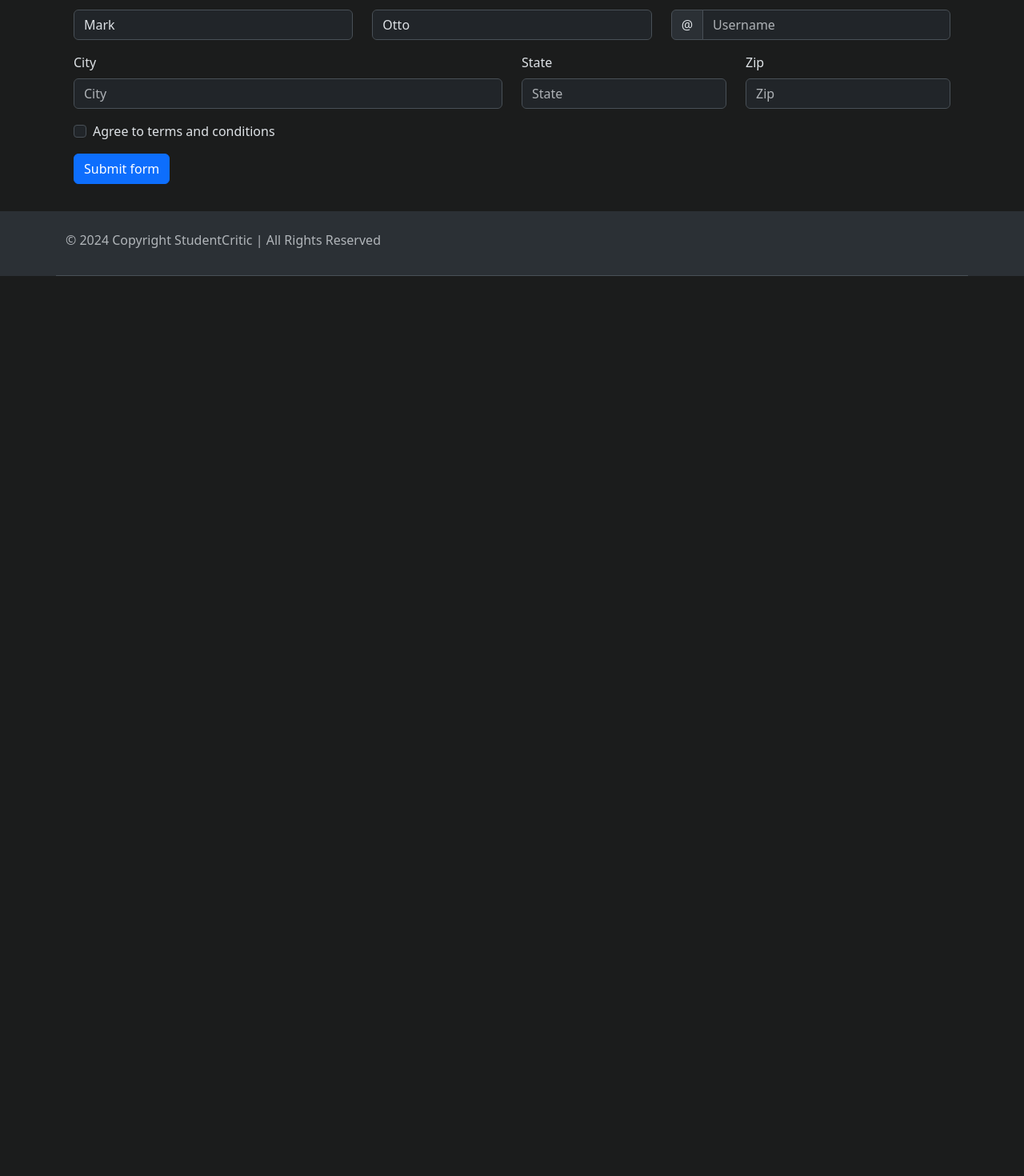
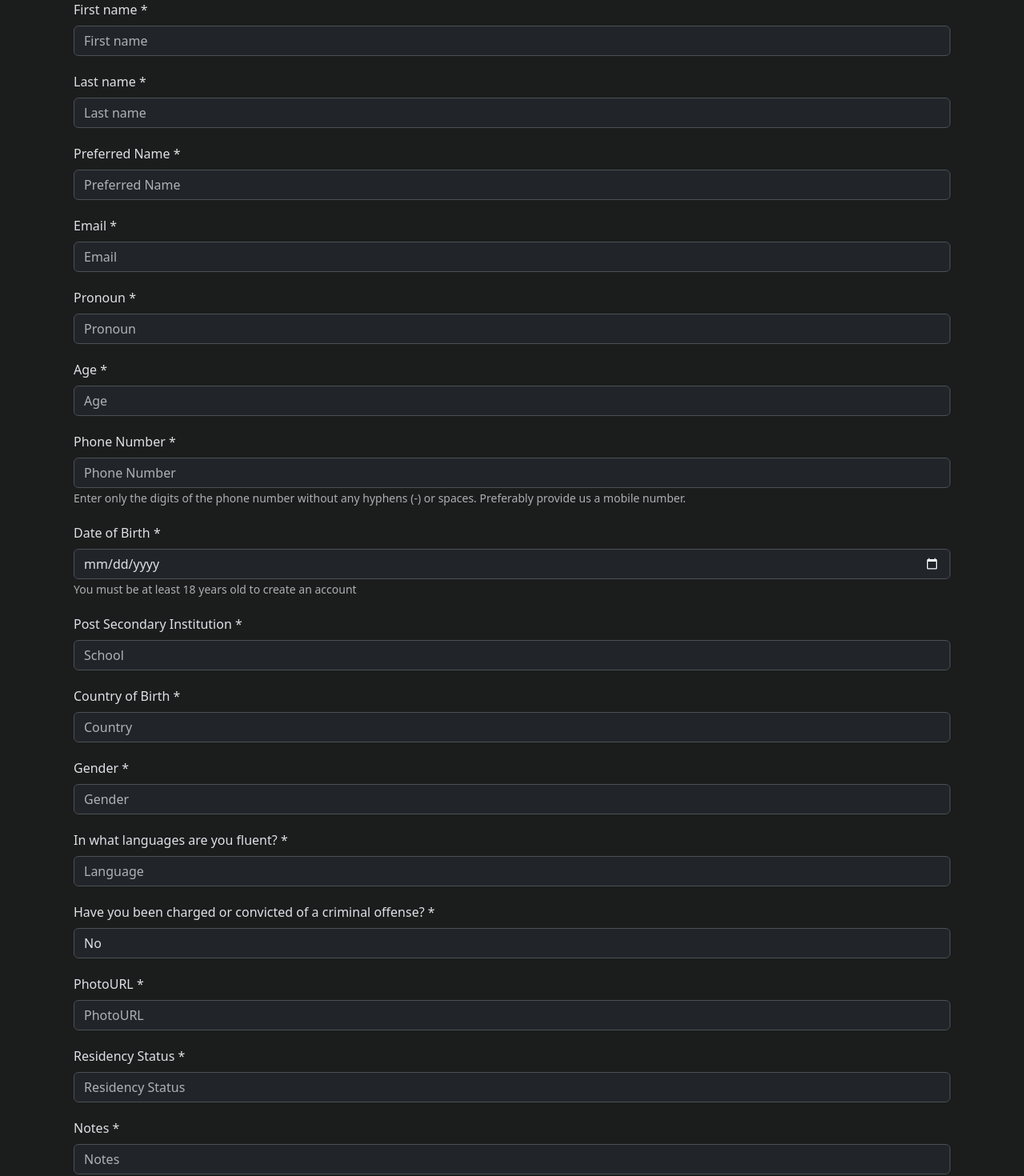
Before and after one commit to shara111/Housing-Hackathon, a Next.js app: page /submit in a window 1280 px wide. Shown: the part 162-1632 px from the top of the page at 80% size. Before the commit the page ends 800 px from the top, so only its background shows below. Built offline with nearby package versions, Linux system fonts and the light colour scheme.

Commit message:
Update Profile

```diff
--- a/pages/submit.js
+++ b/pages/submit.js
@@ -8,6 +8,7 @@ import "bootstrap/dist/css/bootstrap.min.css";
 
 export default function Submit() {
   const [validated, setValidated] = useState(false);
+  const [date, setDate] = useState(new Date());
 
   const handleSubmit = (event) => {
     const form = event.currentTarget;
@@ -21,42 +22,103 @@ export default function Submit() {
 
   return (
     <div style={{ padding: "10px" }}>
-      <Form noValidate validated={validated} onSubmit={handleSubmit}>
-        <Row className="mb-3">
-          <Form.Group as={Col} md="4" controlId="validationCustom01">
-            <Form.Label>First name</Form.Label>
-            <Form.Control required type="text" placeholder="First name" defaultValue="Mark" />
-            <Form.Control.Feedback>Looks good!</Form.Control.Feedback>
+      <Form noValidate validated={validated} onSubmit={handleSubmit} style={{ paddingTop: "20px" }}>
+        <Row className="mb-4" style={{ gap: "20px" }}>
+          <Form.Group md="4" controlId="validationCustom01">
+            <Form.Label>First name *</Form.Label>
+            <Form.Control required type="text" placeholder="First name" defaultValue="" />
+            <Form.Control.Feedback type="invalid">First name is required</Form.Control.Feedback>
           </Form.Group>
-          <Form.Group as={Col} md="4" controlId="validationCustom02">
-            <Form.Label>Last name</Form.Label>
-            <Form.Control required type="text" placeholder="Last name" defaultValue="Otto" />
-            <Form.Control.Feedback>Looks good!</Form.Control.Feedback>
+          <Form.Group md="4" controlId="validationCustom02">
+            <Form.Label>Last name *</Form.Label>
+            <Form.Control required type="text" placeholder="Last name" defaultValue="" />
+            <Form.Control.Feedback type="invalid">Last name is required</Form.Control.Feedback>
           </Form.Group>
-          <Form.Group as={Col} md="4" controlId="validationCustomUsername">
-            <Form.Label>Username</Form.Label>
-            <InputGroup hasValidation>
-              <InputGroup.Text id="inputGroupPrepend">@</InputGroup.Text>
-              <Form.Control type="text" placeholder="Username" aria-describedby="inputGroupPrepend" required />
-              <Form.Control.Feedback type="invalid">Please choose a username.</Form.Control.Feedback>
-            </InputGroup>
+          <Form.Group md="4" controlId="validationPreferredname">
+            <Form.Label>Preferred Name *</Form.Label>
+            <Form.Control required type="text" placeholder="Preferred Name" defaultValue="" />
+            <Form.Control.Feedback type="invalid">Preferred Name is required</Form.Control.Feedback>
           </Form.Group>
-        </Row>
-        <Row className="mb-3">
-          <Form.Group as={Col} md="6" controlId="validationCustom03">
-            <Form.Label>City</Form.Label>
-            <Form.Control type="text" placeholder="City" required />
-            <Form.Control.Feedback type="invalid">Please provide a valid city.</Form.Control.Feedback>
+          <Form.Group md="4" controlId="validationEmail">
+            <Form.Label>Email *</Form.Label>
+            <Form.Control required type="text" placeholder="Email" defaultValue="" />
+            <Form.Control.Feedback type="invalid">Email address is required.</Form.Control.Feedback>
           </Form.Group>
-          <Form.Group as={Col} md="3" controlId="validationCustom04">
-            <Form.Label>State</Form.Label>
-            <Form.Control type="text" placeholder="State" required />
-            <Form.Control.Feedback type="invalid">Please provide a valid state.</Form.Control.Feedback>
+          <Form.Group md="4" controlId="validationPronoun">
+            <Form.Label>Pronoun *</Form.Label>
+            <Form.Control required type="text" placeholder="Pronoun" defaultValue="" />
+            <Form.Control.Feedback type="invalid">Pronoun is required.</Form.Control.Feedback>
           </Form.Group>
-          <Form.Group as={Col} md="3" controlId="validationCustom05">
-            <Form.Label>Zip</Form.Label>
-            <Form.Control type="text" placeholder="Zip" required />
-            <Form.Control.Feedback type="invalid">Please provide a valid zip.</Form.Control.Feedback>
+          <Form.Group md="4" controlId="validationAge">
+            <Form.Label>Age *</Form.Label>
+            <Form.Control required type="text" placeholder="Age" defaultValue="" />
+            <Form.Control.Feedback type="invalid">Age is required.</Form.Control.Feedback>
+          </Form.Group>
+          <Form.Group md="4" controlId="validationPhonenumber">
+            <Form.Label>Phone Number *</Form.Label>
+            <Form.Control required type="text" placeholder="Phone Number" defaultValue="" />
+            <Form.Control.Feedback type="invalid">Phone Number is required.</Form.Control.Feedback>
+            <Form.Text className="text-muted">
+              Enter only the digits of the phone number without any hyphens (-) or spaces. Preferably provide us a
+              mobile number.
+            </Form.Text>
+          </Form.Group>
+          <Form.Group md="4" controlId="duedate">
+            <Form.Label>Date of Birth *</Form.Label>
+            <Form.Control
+              type="date"
+              name="duedate"
+              placeholder="Due date"
+              value={date}
+              onChange={(e) => setDate(e.target.value)}
+            />
+            <Form.Control.Feedback type="invalid">Date of Birth is required.</Form.Control.Feedback>
+            <Form.Text className="text-muted">You must be at least 18 years old to create an account</Form.Text>
+          </Form.Group>
+          <Form.Group md="4" controlId="validationSchool">
+            <Form.Label>Post Secondary Institution *</Form.Label>
+            <Form.Control required type="text" placeholder="School" defaultValue="" />
+            <Form.Control.Feedback type="invalid">School is required.</Form.Control.Feedback>
+          </Form.Group>
+          <Form.Group md="4" controlId="validationCountry">
+            <Form.Label>Country of Birth *</Form.Label>
+            <Form.Control required type="text" placeholder="Country" defaultValue="" />
+            <Form.Control.Feedback type="invalid">Country is required</Form.Control.Feedback>
+          </Form.Group>
+
+          <Form.Group md="4" controlId="validationSex">
+            <Form.Label>Gender *</Form.Label>
+            <Form.Control required type="text" placeholder="Gender" defaultValue="" />
+            <Form.Control.Feedback type="invalid">Gender is required</Form.Control.Feedback>
+          </Form.Group>
+
+          <Form.Group md="4" controlId="validationLanguages">
+            <Form.Label>In what languages are you fluent? *</Form.Label>
+            <Form.Control required type="text" placeholder="Language" defaultValue="" />
+            <Form.Control.Feedback type="invalid">Language(s) is required</Form.Control.Feedback>
+          </Form.Group>
+
+          <Form.Group md="4" controlId="validationOffence">
+            <Form.Label>Have you been charged or convicted of a criminal offense? *</Form.Label>
+            <Form.Control required type="text" placeholder="Offence" defaultValue="No" />
+            <Form.Control.Feedback type="invalid">Offence is required</Form.Control.Feedback>
+          </Form.Group>
+
+          <Form.Group md="4" controlId="validationPhotoURL">
+            <Form.Label>PhotoURL *</Form.Label>
+            <Form.Control required type="text" placeholder="PhotoURL" defaultValue="" />
+            <Form.Control.Feedback type="invalid">PhotoURL is required</Form.Control.Feedback>
+          </Form.Group>
+
+          <Form.Group md="4" controlId="validationResidencystatus">
+            <Form.Label>Residency Status *</Form.Label>
+            <Form.Control required type="text" placeholder="Residency Status" defaultValue="" />
+            <Form.Control.Feedback type="invalid">Residency Status is required</Form.Control.Feedback>
+          </Form.Group>
+
+          <Form.Group md="4" controlId="validationNotes">
+            <Form.Label>Notes *</Form.Label>
+            <Form.Control required type="text" placeholder="Notes" defaultValue="" />
           </Form.Group>
         </Row>
         <Form.Group className="mb-3">
@@ -67,7 +129,7 @@ export default function Submit() {
             feedbackType="invalid"
           />
         </Form.Group>
-        <Button type="submit">Submit form</Button>
+        <Button type="submit">Save & Next</Button>
       </Form>
     </div>
   );
```
